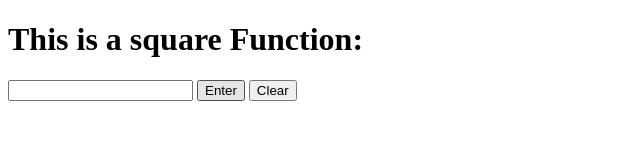
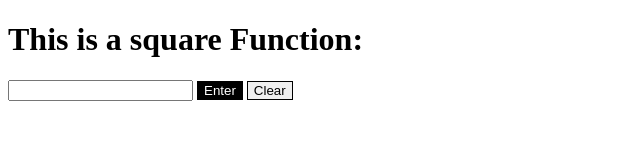
Before and after one commit to Tajinderk3339/Lab_05, a plain HTML site: page index.html in a window 1280 px wide. In both pictures the pointer is over the button "Enter". Shown: the whole page, without its empty margins (0-640 px from the left). Drawn offline with Linux system fonts and the light colour scheme.

Commit message:
Some css added

```diff
--- a/index.html
+++ b/index.html
@@ -9,6 +9,14 @@
             color:red;
             font-size: 50px;
             font-weight: bold;
+        }
+        Button{
+            border:1px solid black ;
+        }
+        Button:hover{
+            background-color: black;
+            color:white;
+            cursor: pointer;
         }
     </style>
 </head>
```
